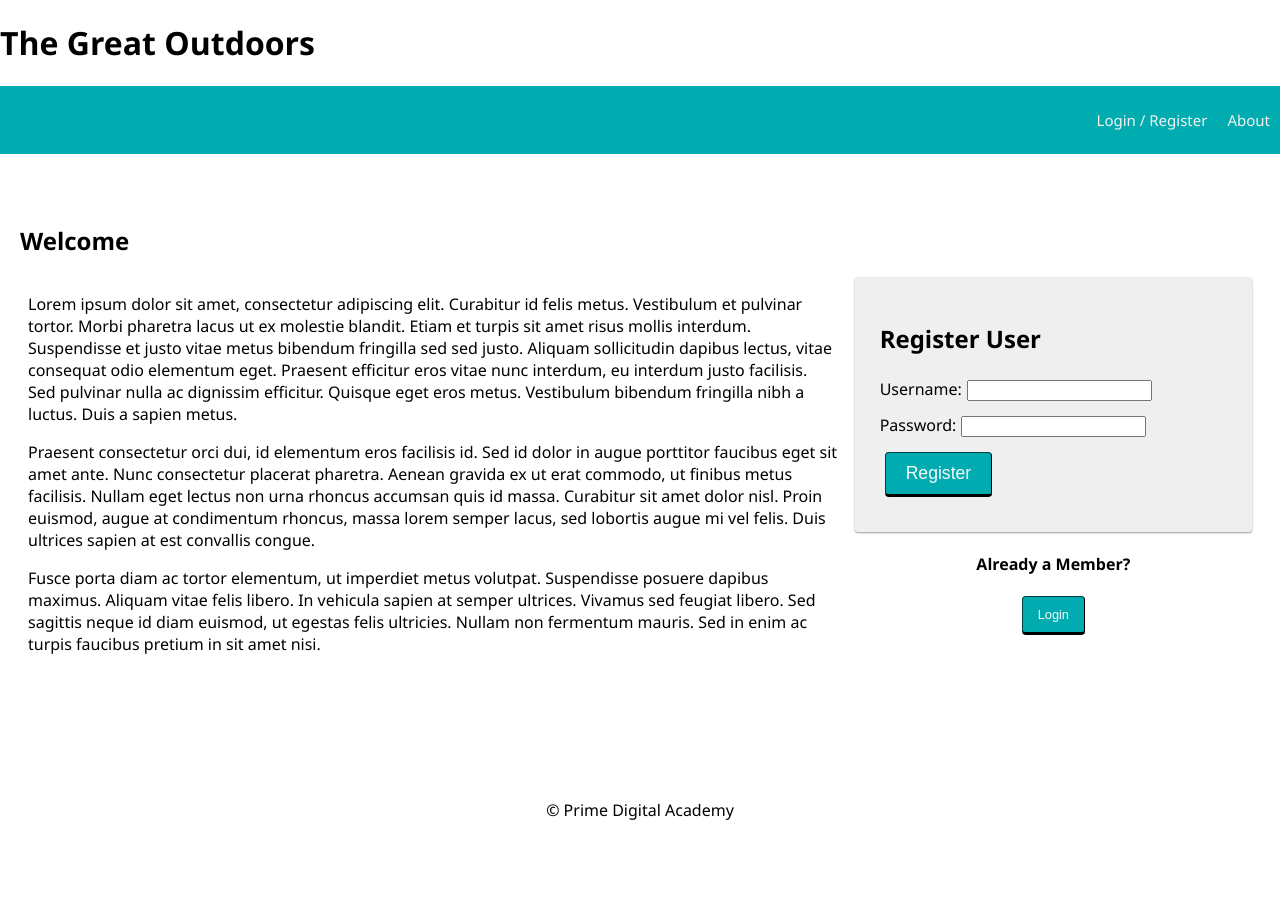
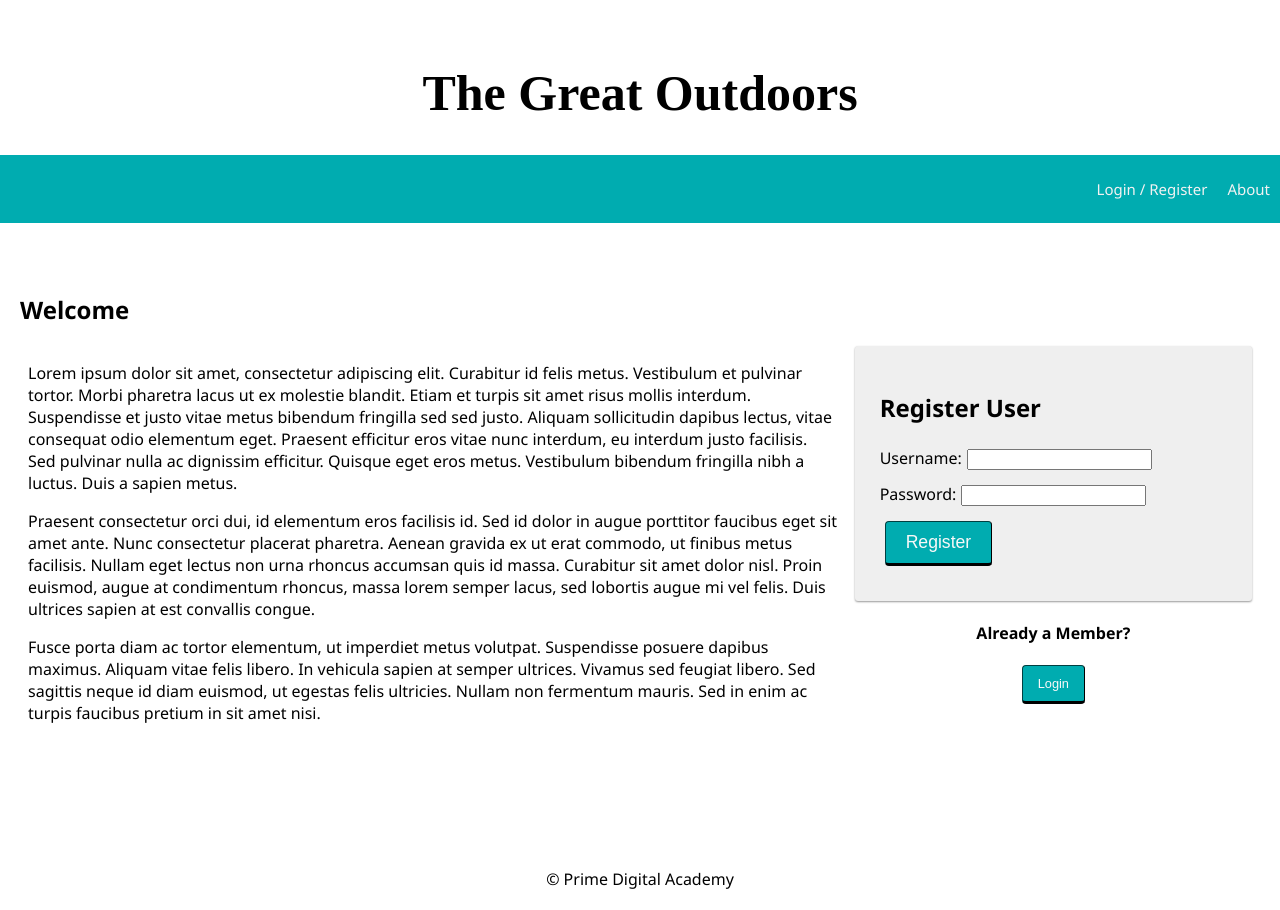
Before and after one commit to 0cticon/prime-solo-project, a React (Create React App) app: page /user#/home in a window 1280 px wide. Before the commit the page ends 841 px from the top, so only its background shows below. Built offline with nearby package versions, Linux system fonts and the light colour scheme; no server answers.

Commit message:
header css

```diff
--- /dev/null
+++ b/src/components/Header/Header.css
@@ -0,0 +1,6 @@
+.App-title {
+    font-family: Brush Script MT;
+    font-size: 50px;
+    text-align: center;
+    padding-top: 30px;
+}
--- a/src/components/Header/Header.jsx
+++ b/src/components/Header/Header.jsx
@@ -1,4 +1,5 @@
 import React from 'react';
+import './Header.css';
 
 function Header() {
     return <div>
```
